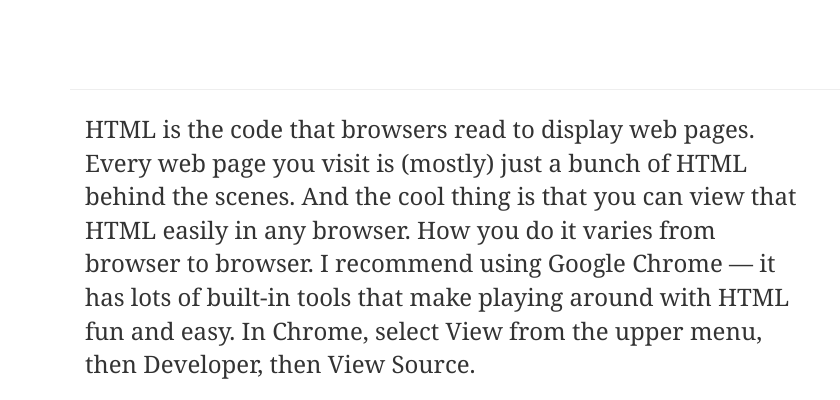
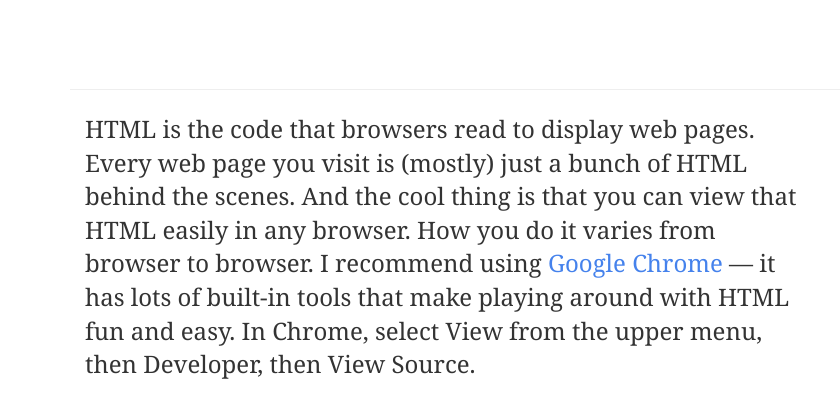
Before and after one commit to danmcc/learn-by-playing-around, a plain HTML site: page index.html in a window 1280 px wide. Shown: the part 1058-1458 px from the top of the page, 0-840 px from the left. Drawn offline with Linux system fonts and the light colour scheme; grey boxes are pictures that could not be loaded.

Commit message:
add link to Google Chrome

```diff
--- a/index.html
+++ b/index.html
@@ -46,7 +46,7 @@
 		<div class="container" style="margin-top:70px"><hr/></div>
 		<div class="container">
 			<div class="col-lg-8">
-				<p class="lead">HTML is the code that browsers read to display web pages.  Every web page you visit is (mostly) just a bunch of HTML behind the scenes.  And the cool thing is that you can view that HTML easily in any browser.  How you do it varies from browser to browser.  I recommend using Google Chrome &mdash; it has lots of built-in tools that make playing around with HTML fun and easy.  In Chrome, select View from the upper menu, then Developer, then View Source.</p>
+				<p class="lead">HTML is the code that browsers read to display web pages.  Every web page you visit is (mostly) just a bunch of HTML behind the scenes.  And the cool thing is that you can view that HTML easily in any browser.  How you do it varies from browser to browser.  I recommend using <a href="https://www.google.com/chrome">Google Chrome</a> &mdash; it has lots of built-in tools that make playing around with HTML fun and easy.  In Chrome, select View from the upper menu, then Developer, then View Source.</p>
 				<p class="lead">Now, many popular websites use very advanced techniques to make their pages load as quickly as possible.  If you look at their source code, chances are it will just look like gibberish.  Try finding some simpler sites and look at the HTML from those sites to get a feel for how HTML works.</p>
 				<p class="lead">If you can't find any simple sites, never fear!  I've created a few for you to play with.  Each of the links below will open in a new browser window.  Click on them, and then view the source in your browser:</p>
 				<ul class="lead">
```
